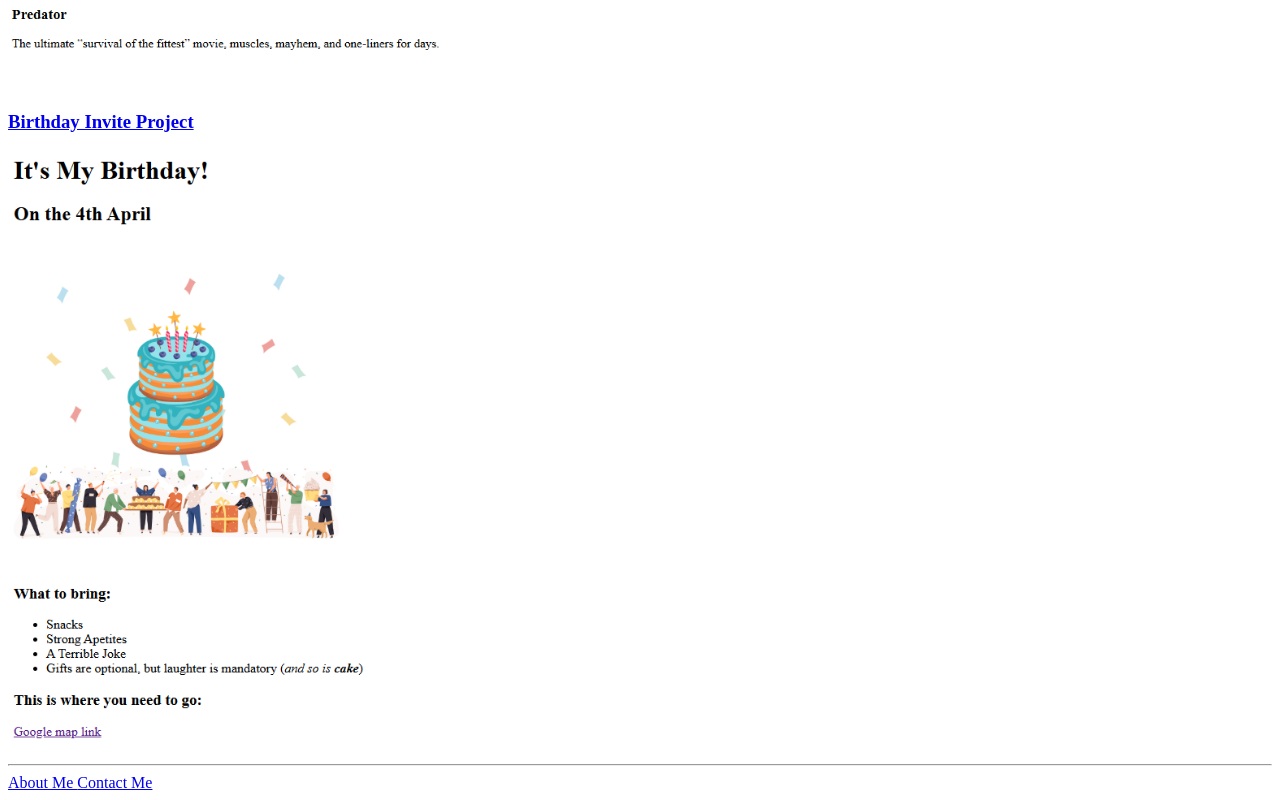
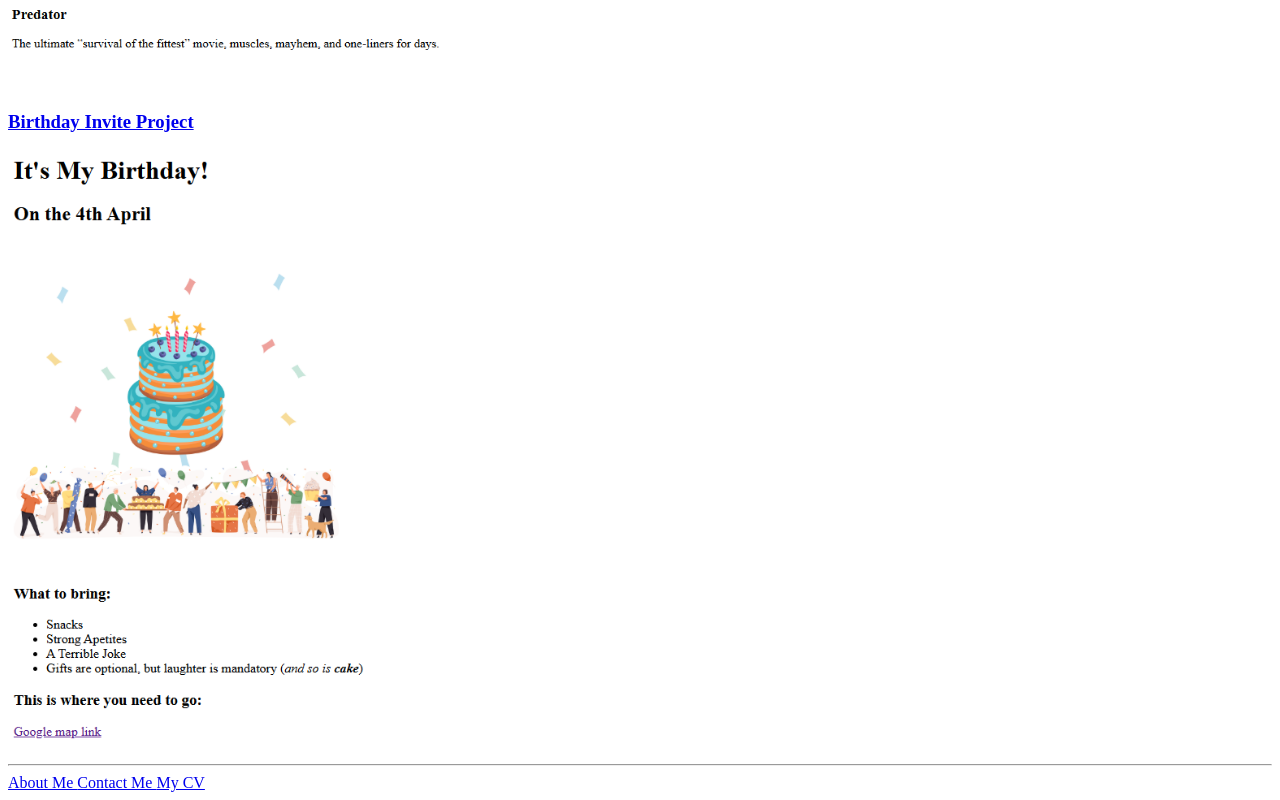
Before and after one commit to Hcampby/html-portfolio, a plain HTML site: page index.html in a window 1280 px wide. Shown: the part 700-1500 px from the top of the page. Drawn offline with Linux system fonts and the light colour scheme.

Commit message:
index.html

```diff
--- a/index.html
+++ b/index.html
@@ -40,5 +40,9 @@
         Contact Me
     </a>
 
+    <a href="./My CV.html">
+        My CV
+    </a>
+
  </body>
  </html>
```
